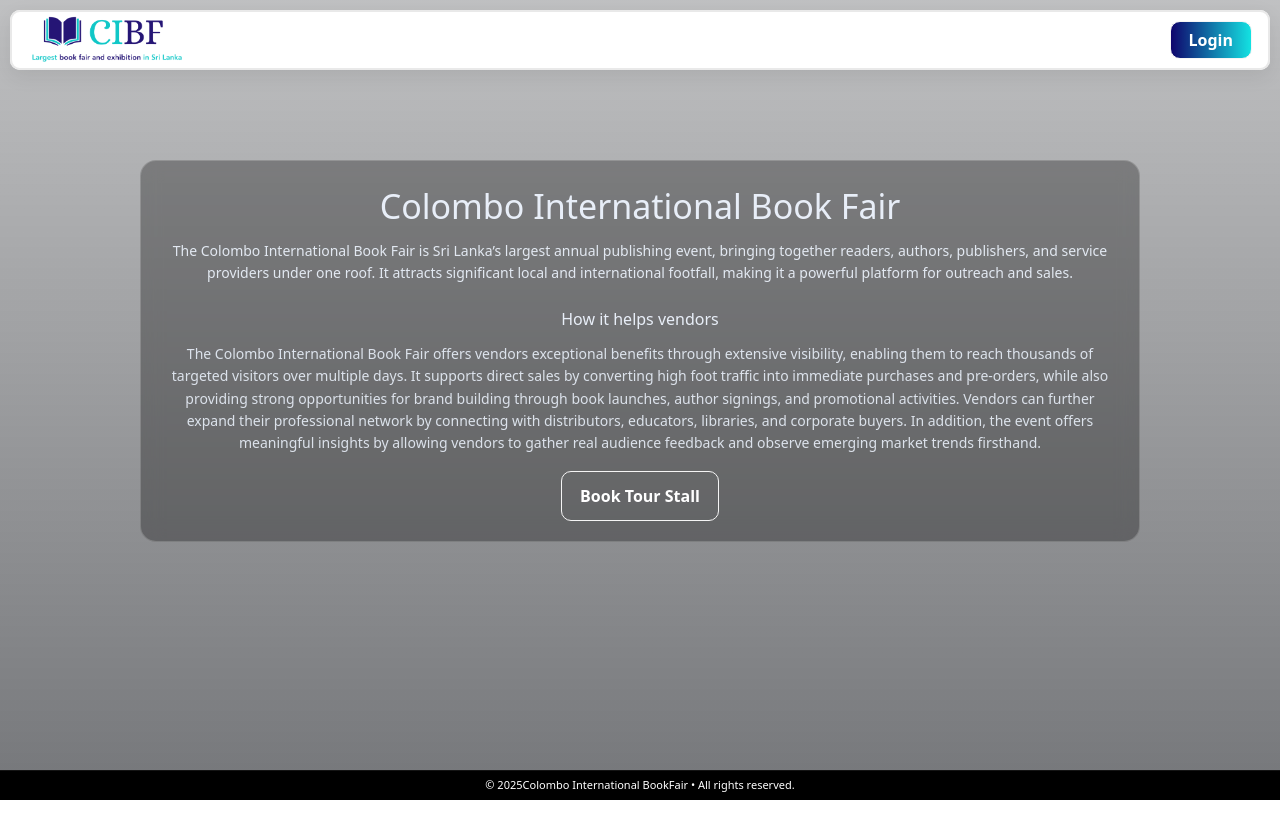
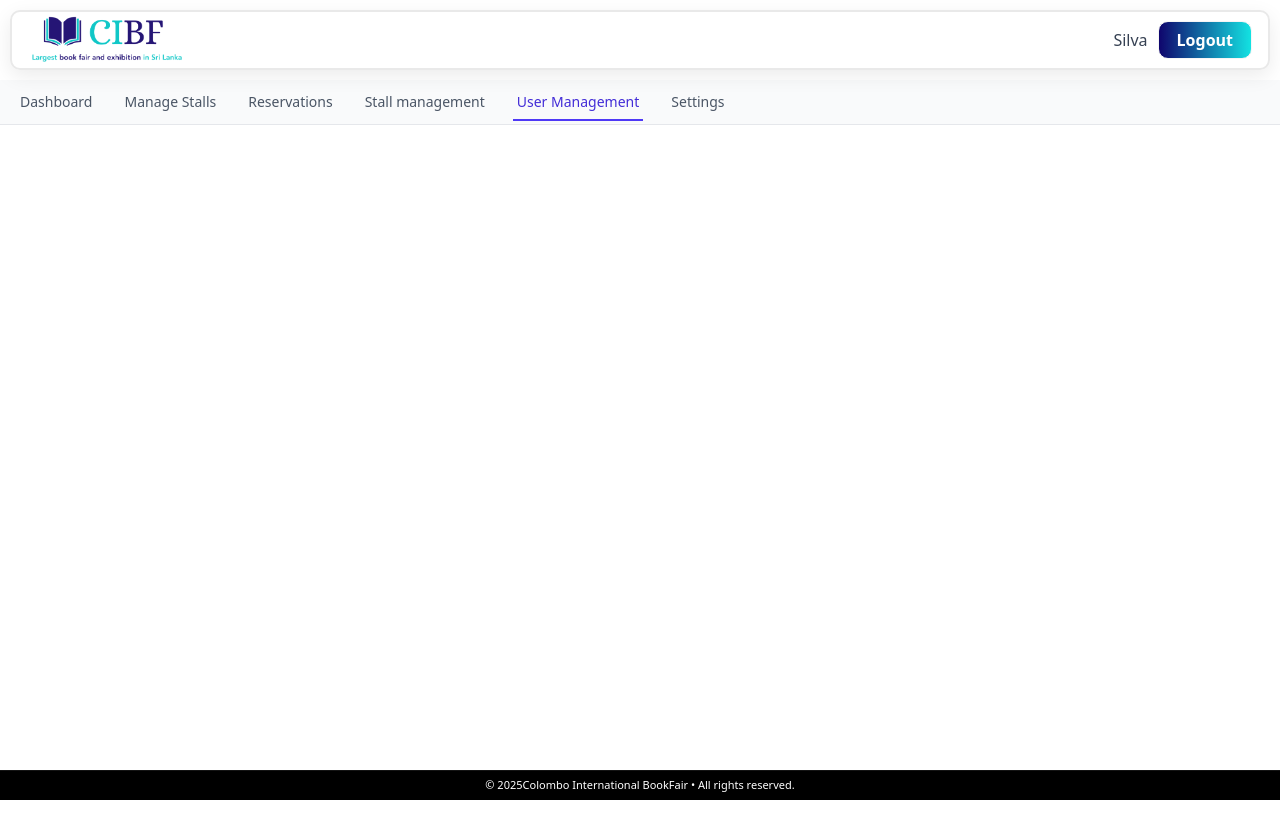
Before and after one commit to thananchayan/bookfair-project, a React (Vite) app in the folder frontend-bookfair/: page /admin/usermanagement in a window 1280 px wide. Before the commit this address led to /. Shown: the top 838 px of the page. Before the commit the page ends 800 px from the top, so only its background shows below. Built offline with nearby package versions, Linux system fonts and the light colour scheme.

Commit message:
user management

```diff
--- a/frontend-bookfair/package.json
+++ b/frontend-bookfair/package.json
@@ -13,6 +13,7 @@
     "@tailwindcss/vite": "^4.1.16",
     "react": "^19.2.0",
     "react-dom": "^19.2.0",
+    "react-icons": "^5.5.0",
     "react-router-dom": "^7.9.4"
   },
   "devDependencies": {
--- a/frontend-bookfair/src/App.tsx
+++ b/frontend-bookfair/src/App.tsx
@@ -14,8 +14,10 @@
 import RecentReservations from "./pages/admin/RecentReservations";
 import AdminLayout from "./layouts/OrganizerLayout";
 import Reservations from "./pages/admin/Reservation-Manage";
-import CreateStalls from "./pages/admin/Stalls_Manage";
+import CreateStalls from "./pages/admin/StallsManagement";
 import LoginPageAdmin from "./pages/auth/LoginPageAdmin";
+import AdminStallManagement from "./pages/admin/StallsManagement";
+import UserManagement from "./pages/admin/UserManagement";
 
 function App() {
   return (
@@ -32,10 +34,7 @@
           <Route path="profile" element={<ProfileSettings />} />
 
 
-          {/*
-          <Route path="reservations" element={<PublisherReservations />} />
 
-          */}
         </Route>
 
         <Route path="admin" element={<AdminLayout />}>
@@ -44,13 +43,11 @@
           <Route path="dashboard" element={<AdminDashboard />} />
           <Route path="reservations" element={<Reservations />} />
           <Route path="recentreservations" element={<RecentReservations />} />
-          <Route path="createstalls" element={<CreateStalls />} />
+          <Route path="createstalls" element={<AdminStallManagement />} />
+          <Route path="usermanagement" element={<UserManagement />} />
 
 
-          {/*
-          <Route path="reservations" element={<PublisherReservations />} />
 
-          */}
         </Route>
         <Route path="admin" element={<Dashboard />} />
       </Route>
--- a/frontend-bookfair/src/components/Navbar/SubnavbarAdmin/SubnavbarAdmin.tsx
+++ b/frontend-bookfair/src/components/Navbar/SubnavbarAdmin/SubnavbarAdmin.tsx
@@ -2,7 +2,7 @@
 import { useState } from "react";
 import { NavLink } from "react-router-dom";
 
-// Temporary mock admin user
+
 const mockAdminUser = {
   role: "admin" as const,
   name: "Admin User",
@@ -12,13 +12,12 @@
   const [open, setOpen] = useState(false);
   const user = mockAdminUser;
 
-  // --- ADMIN NAV LINKS ---
   const adminLinks = [
     { to: "/admin/dashboard", label: "Dashboard" },
     { to: "/admin/reservations", label: "Manage Stalls" },
     { to: "/admin/recentreservations", label: "Reservations" },
-    { to: "/admin/createstalls", label: "Create-Stalls" },
-        { to: "/admin/viewpublishers", label: "Publishers/Vendors" },
+    { to: "/admin/createstalls", label: "Stall management" },
+    { to: "/admin/usermanagement", label: "User Management" },
     { to: "/admin/settings", label: "Settings" },
   ];
 
@@ -31,7 +30,7 @@
     >
       <div className="mx-auto max-w-7xl px-4 h-11 flex items-center justify-between">
 
-        {/* Desktop tabs */}
+
         <ul className="hidden md:flex items-center gap-6 text-sm text-gray-600">
           {adminLinks.map((l) => (
             <li key={l.to}>
@@ -53,7 +52,7 @@
           ))}
         </ul>
 
-        {/* Mobile hamburger */}
+
         <div className="md:hidden ml-auto">
           <button
             type="button"
@@ -76,7 +75,6 @@
         </div>
       </div>
 
-      {/* Mobile dropdown */}
       <div
         className={[
           "md:hidden overflow-hidden transition-[max-height] duration-300 ease-in-out bg-gray-50 border-t border-gray-200",
--- a/frontend-bookfair/src/pages/admin/Stalls_Manage.tsx
+++ b/frontend-bookfair/src/pages/admin/StallsManagement.tsx
@@ -11,8 +11,7 @@
   const [stalls, setStalls] = useState<Stall[]>([]);
   const [loading, setLoading] = useState(true);
 
-  // 🔹 Dummy data (Replace API data)
-  const dummyStalls: Stall[] = [
+   const dummyStalls: Stall[] = [
     { id: 1, stall_name: "A1", size: "Small", status: "Available" },
     { id: 2, stall_name: "A2", size: "Medium", status: "Reserved" },
     { id: 3, stall_name: "B1", size: "Large", status: "Maintenance" },
@@ -21,8 +20,7 @@
   useEffect(() => {
     setLoading(true);
 
-    // Simulate loading while removing actual backend call
-    setTimeout(() => {
+       setTimeout(() => {
       setStalls(dummyStalls);
       setLoading(false);
     }, 300);
--- /dev/null
+++ b/frontend-bookfair/src/pages/admin/UserManagement.tsx
@@ -0,0 +1,24 @@
+
+import React, { useMemo, useState } from "react";
+
+
+
+
+
+
+
+
+const UserManagement: React.FC = () => {
+
+  return (
+    <div className="max-w-7xl mx-auto px-4 py-6 lg:py-8">
+
+
+
+
+
+    </div>
+  );
+};
+
+export default UserManagement;
--- a/frontend-bookfair/src/pages/publisher/BookingInterface/BookingInterface.tsx
+++ b/frontend-bookfair/src/pages/publisher/BookingInterface/BookingInterface.tsx
@@ -28,7 +28,6 @@
 };
 type Stall = RectStall | ArcStall;
 
-/* =============== Geometry helpers =============== */
 const d2r = (deg: number) => (deg * Math.PI) / 180;
 const polar = (cx: number, cy: number, r: number, deg: number) => ({
   x: cx + r * Math.cos(d2r(deg)),
```
Also changed, not shown: 1 other file (tests, documents, lock files or other folders).
